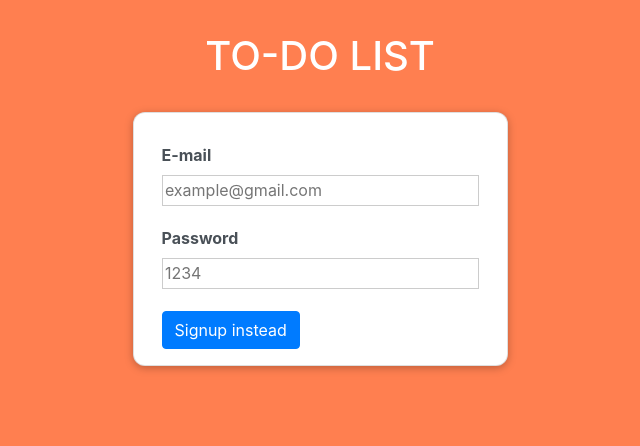
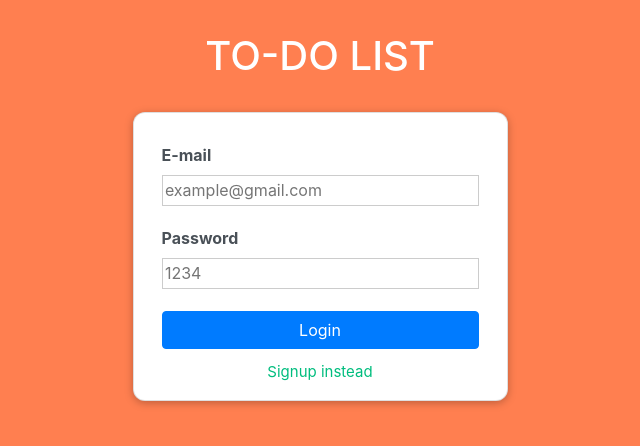
Before and after one commit to huyviet1995/todolist-vue, a Vue app: page /auth in a window 1280 px wide. Shown: the top 446 px of the page, without its empty margins (320-960 px from the left). Built offline with nearby package versions, Linux system fonts and the light colour scheme.

Commit message:
Style the Submit button and the Login instead link

```diff
--- a/src/assets/main.css
+++ b/src/assets/main.css
@@ -16,12 +16,6 @@ a,
   transition: 0.4s;
 }
 
-@media (hover: hover) {
-  a:hover {
-    background-color: hsla(160, 100%, 37%, 0.2);
-  }
-}
-
 @media (min-width: 1024px) {
   body {
     display: flex;
--- a/src/components/UserAuth.vue
+++ b/src/components/UserAuth.vue
@@ -19,9 +19,14 @@
           v-model.trim="password"
         />
       </div>
-      <button class="btn btn-primary mt-2">
-        {{ switchModeButtonCaption }}
-      </button>
+      <div className="button-groups">
+        <button class="btn btn-primary mt-2">
+          {{ submitButtonCaption }}
+        </button>
+        <a href="#" class="mt-2">
+          {{ switchModeButtonCaption }}
+        </a>
+      </div>
     </form>
   </base-card>
 </template>
@@ -132,8 +137,20 @@ input {
   padding: 0.15rem;
 }
 
-button {
-  margin-left: 0.75rem;
+.button-groups {
+  padding: 0 12px;
+  text-align: center;
+  display: flex;
+  flex-direction: column;
+  gap: 3px;
+}
+
+.button-groups button {
+  width: 100%;
+}
+
+.button-group a {
+  text-decoration: underline;
 }
 
 input:focus,
```
